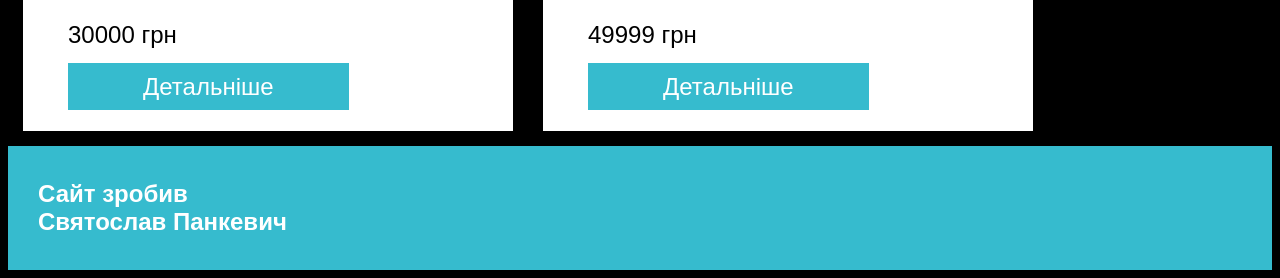
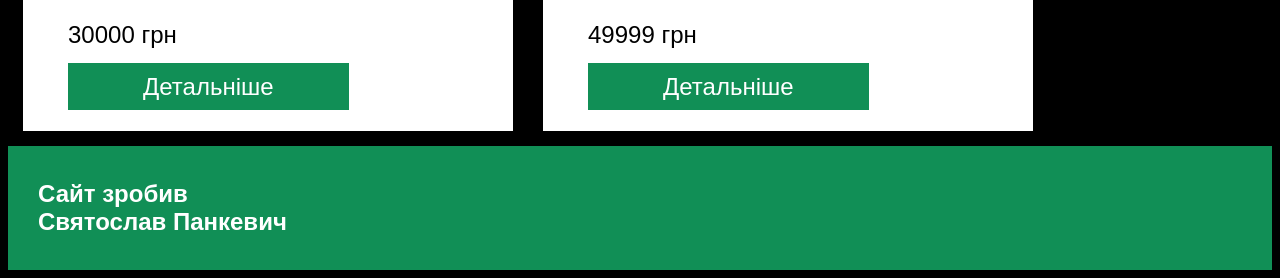
Before and after one commit to Logikasun/PankevichM4, a plain HTML site: page index.html in a window 1280 px wide. Shown: the part 2418-2696 px from the top of the page. Drawn offline with Linux system fonts and the light colour scheme.

Commit message:
Update style.css

```diff
--- a/style.css
+++ b/style.css
@@ -13,7 +13,7 @@ header {
 }
 
 .button {
-    background-color: #36bbce;
+    background-color: #118f56;
     color: white;
     text-decoration: none;
     padding: 15px;
@@ -64,7 +64,7 @@ article {
 
 .article-but {
     text-decoration: none;
-    background-color: #36bbce;
+    background-color: #118f56;
     color: white;
     font-size: 24px;
     text-align: center;
@@ -73,7 +73,7 @@ article {
 
 footer {
     display: flex;
-    background-color: #36bbce;
+    background-color: #118f56;
     padding: 10px 0px 10px 30px;
 }
 
```
